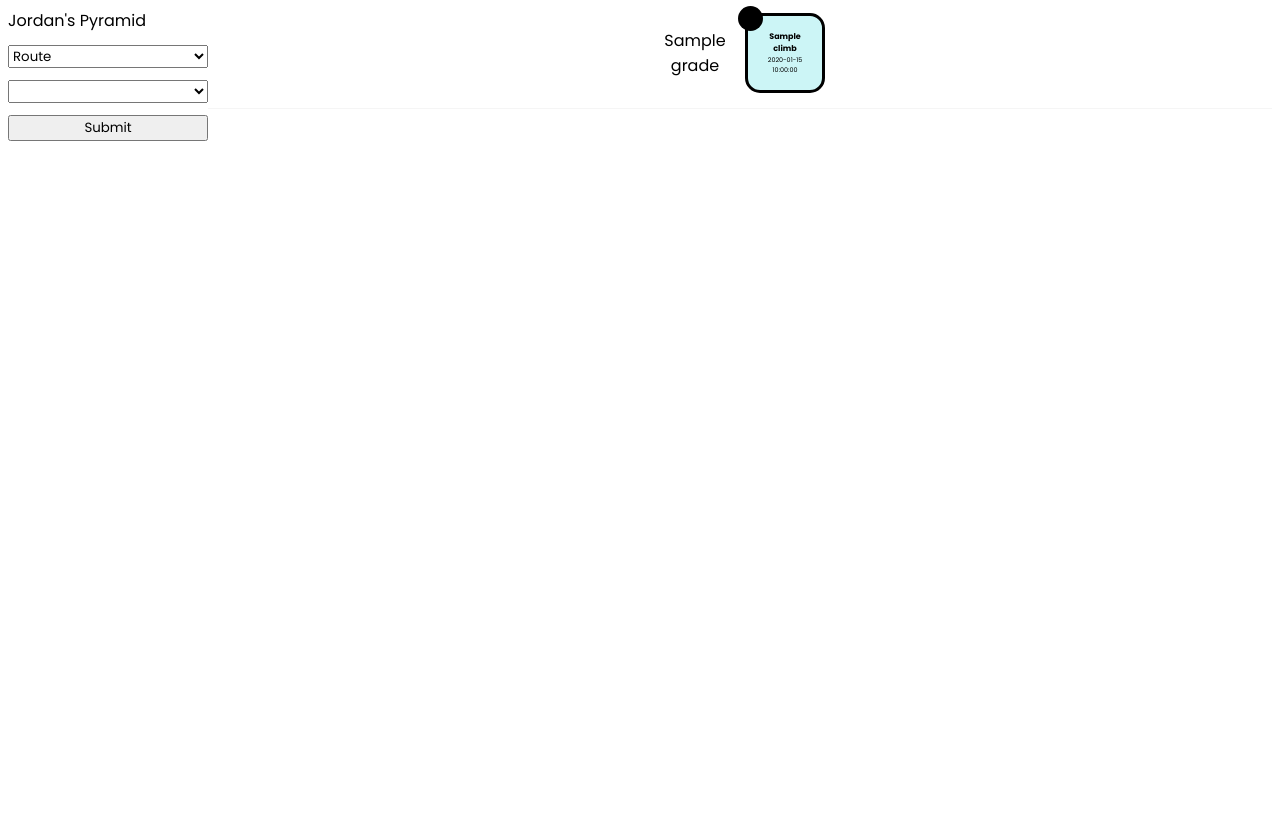
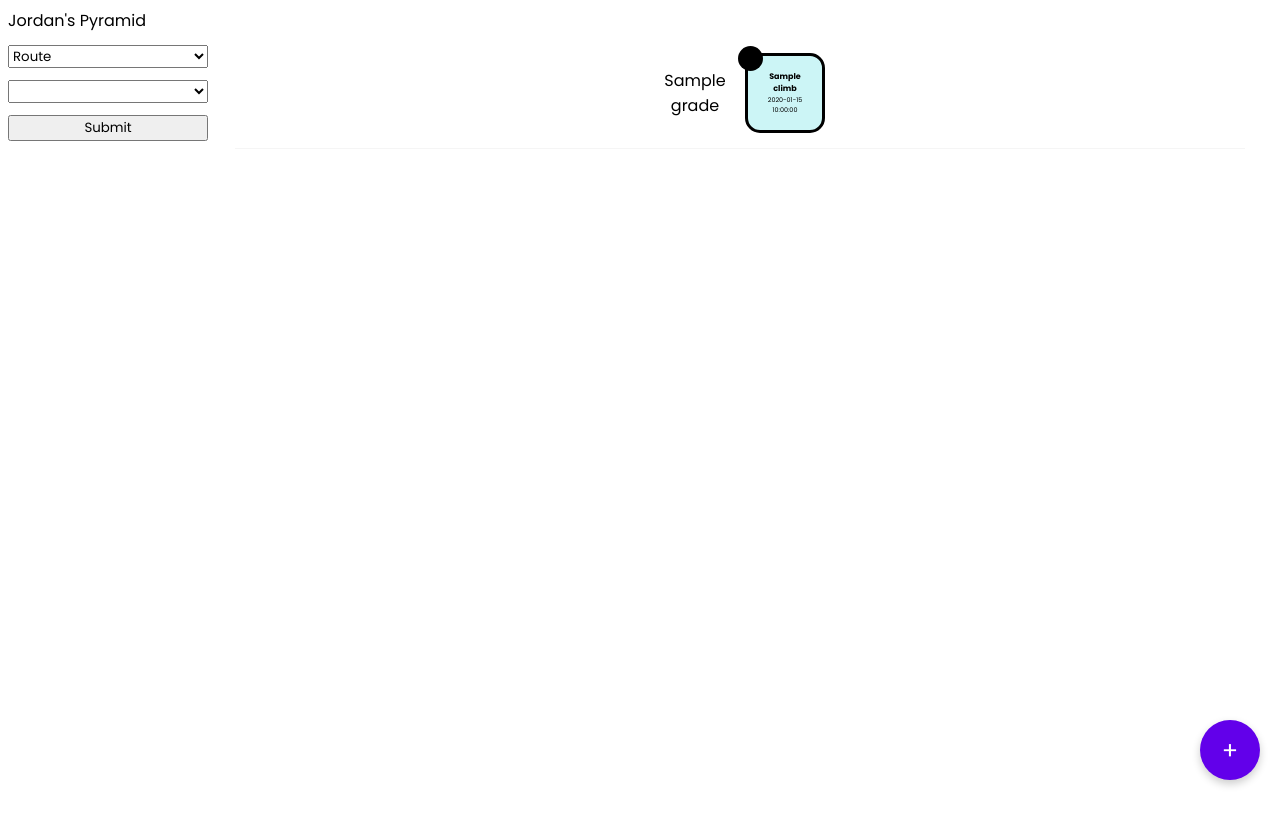
Before and after one commit to bowa41/routepyramid, a Flask app: template templates/index.html in a window 1280 px wide. Run offline with Flask 3, Linux system fonts and the light colour scheme; the template is opened without the code that fills it: values that come from a table or form of the project are taken from there, most other values are stand-ins (such as "Sample title", 1, 10 or a date in 2020); lists and menus that the app fills with data are empty.

Commit message:
add modal

```diff
--- a/static/css/styles.css
+++ b/static/css/styles.css
@@ -26,8 +26,8 @@ h1.centered {
   text-align: center;
 }
 
-.pyramid {
-  width: 90%;
+#pyramid {
+  width: 95%;
   margin: 40px auto;
 }
 
@@ -48,10 +48,12 @@ h1.centered {
 
 .fa-circle {
   color: red !important;
+  font-size: 12px;
 }
 
 .fa-bolt {
   color: white;
+  font-size: 12px;
 }
 
 .layer {
@@ -148,3 +150,61 @@ svg {
   flex-direction: row;
   flex-wrap: wrap;
 }
+
+.custom-fab {
+    position: fixed;
+    bottom: 20px;
+    right: 20px;
+    width: 60px;
+    height: 60px;
+    background-color: #6200ea;
+    color: white;
+    border: none;
+    border-radius: 50%;
+    font-size: 24px;
+    cursor: pointer;
+    box-shadow: 0 4px 8px rgba(0, 0, 0, 0.2);
+    transition: background-color 0.3s;
+    z-index: 999;
+}
+
+.custom-fab:hover {
+    background-color: #3700b3;
+}
+
+/* Modal styling */
+.modal {
+    display: none; /* Hidden by default */
+    position: fixed;
+    z-index: 1;
+    left: 0;
+    top: 0;
+    width: 100%;
+    height: 100%;
+    overflow: auto;
+    background-color: rgba(0, 0, 0, 0.5);
+}
+
+.modal-content {
+    background-color: white;
+    margin: 15% auto;
+    padding: 20px;
+    border: 1px solid #888;
+    width: 80%;
+    max-width: 600px;
+    box-shadow: 0 4px 8px rgba(0, 0, 0, 0.2);
+}
+
+.close {
+    color: #aaa;
+    float: right;
+    font-size: 28px;
+    font-weight: bold;
+}
+
+.close:hover,
+.close:focus {
+    color: black;
+    text-decoration: none;
+    cursor: pointer;
+}
--- a/templates/index.html
+++ b/templates/index.html
@@ -12,6 +12,14 @@
 </head>
 <body>
 
+   <div id="myModal" class="modal">
+        <div class="modal-content">
+            <span class="close">&times;</span>
+            <h2>Modal Title</h2>
+            <p>This is a sample modal.</p>
+        </div>
+    </div>
+   <button class="custom-fab" id="openModalBtn">+</button>
  <div  class="content">
      <div id='filters'>
          Jordan's Pyramid
@@ -43,6 +51,33 @@
             });
 
          }
+
+         // script.js
+// Get the modal
+var modal = document.getElementById("myModal");
+
+// Get the button that opens the modal
+var btn = document.getElementById("openModalBtn");
+
+// Get the <span> element that closes the modal
+var span = document.getElementsByClassName("close")[0];
+
+// When the user clicks the button, open the modal
+btn.onclick = function() {
+    modal.style.display = "block";
+}
+
+// When the user clicks on <span> (x), close the modal
+span.onclick = function() {
+    modal.style.display = "none";
+}
+
+// When the user clicks anywhere outside of the modal, close it
+window.onclick = function(event) {
+    if (event.target == modal) {
+        modal.style.display = "none";
+    }
+}
      </script>
      </div>
      <div id='pyramid'>
@@ -78,6 +113,7 @@
 
 
 
+
          </div>
      </div>
 </body>
```
